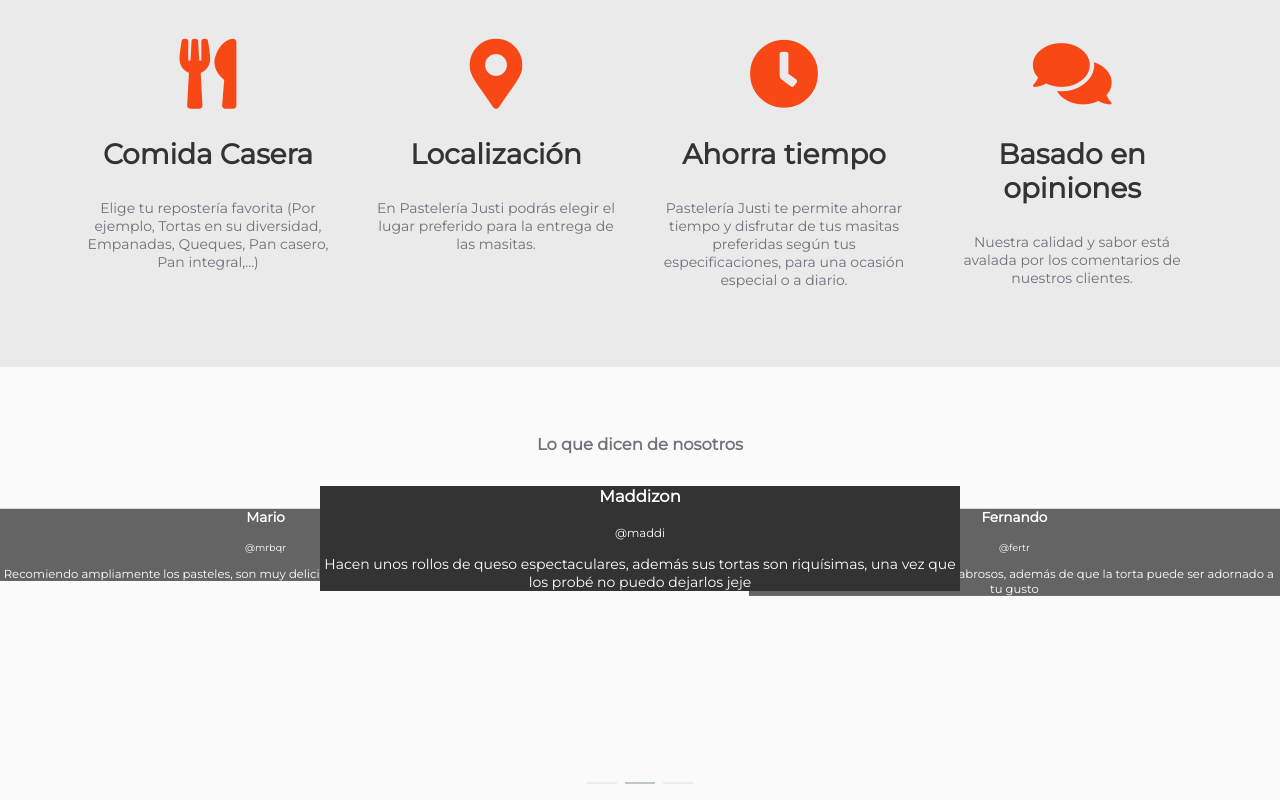
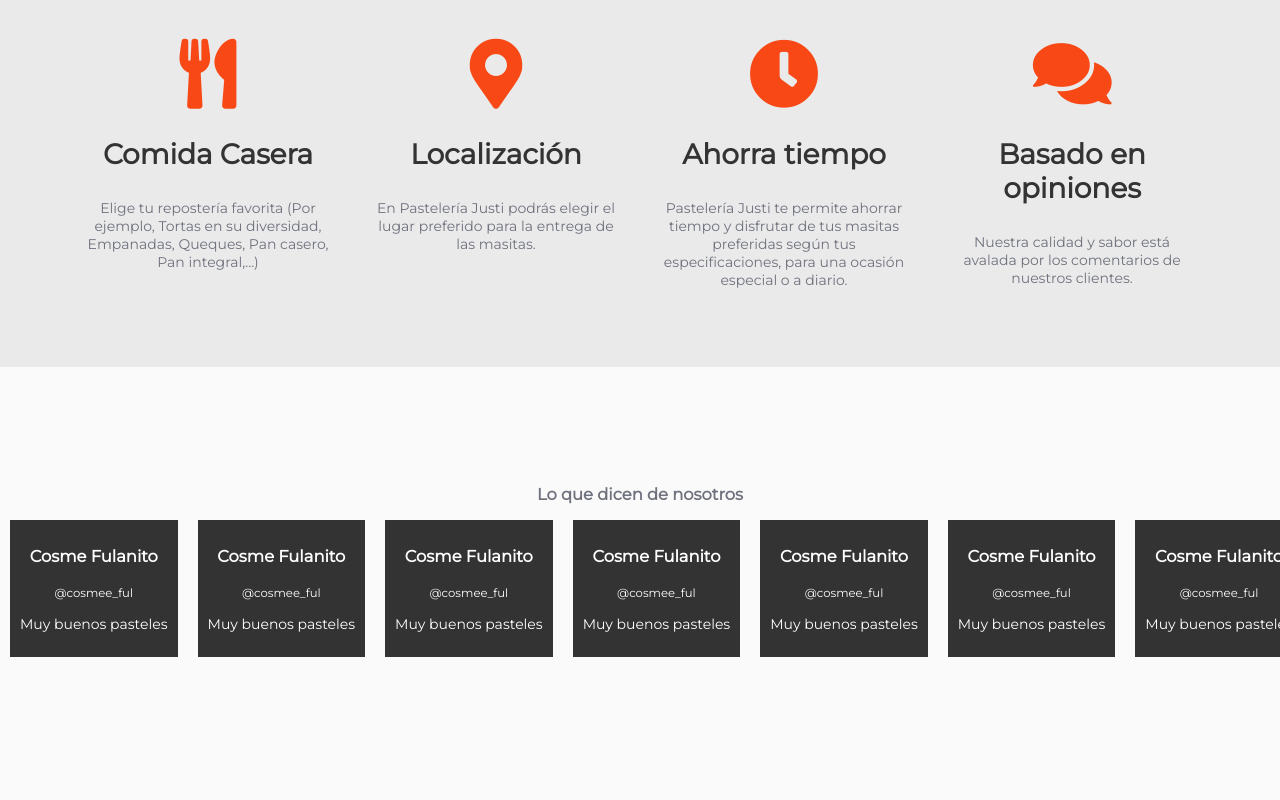
Before and after one commit to diegofertr/web-pasteleria, a Vue app: page /#/ in a window 1280 px wide. Shown: the part 838-1638 px from the top of the page. After the commit the page ends 1495 px from the top, so only its background shows below. Built offline with nearby package versions, Linux system fonts and the light colour scheme; a web font is replaced by a local one.

Commit message:
ejemplo container con scroll horizontal

```diff
--- a/src/views/Home.vue
+++ b/src/views/Home.vue
@@ -42,14 +42,72 @@
     </section>
     <section class="comments">
       <h3 class="comments-title">Lo que dicen de nosotros</h3>
-      <el-carousel type="card" class="comments-carousel">
+      <!-- <el-carousel class="comments-carousel">
         <el-carousel-item v-for="item in comments" :key="item">
           <div class="comment">
             <h3 class="comment-name">{{ item.name }}</h3><small>{{ item.username }}</small>
             <p class="comment-content">{{ item.comment }}</p>
           </div>
         </el-carousel-item>
-      </el-carousel>
+      </el-carousel> -->
+    </section>
+    <section class="scroll-horizontal">
+      <div class="scrolling-wrapper">
+        <div class="card">
+          <div class="comment">
+            <h3 class="comment-name">Cosme Fulanito</h3><small>@cosmee_ful</small>
+            <p class="comment-content">Muy buenos pasteles</p>
+          </div>
+        </div>
+        <div class="card">
+          <div class="comment">
+            <h3 class="comment-name">Cosme Fulanito</h3><small>@cosmee_ful</small>
+            <p class="comment-content">Muy buenos pasteles</p>
+          </div>
+        </div>
+        <div class="card">
+          <div class="comment">
+            <h3 class="comment-name">Cosme Fulanito</h3><small>@cosmee_ful</small>
+            <p class="comment-content">Muy buenos pasteles</p>
+          </div>
+        </div>
+        <div class="card">
+          <div class="comment">
+            <h3 class="comment-name">Cosme Fulanito</h3><small>@cosmee_ful</small>
+            <p class="comment-content">Muy buenos pasteles</p>
+          </div>
+        </div>
+        <div class="card">
+          <div class="comment">
+            <h3 class="comment-name">Cosme Fulanito</h3><small>@cosmee_ful</small>
+            <p class="comment-content">Muy buenos pasteles</p>
+          </div>
+        </div>
+        <div class="card">
+          <div class="comment">
+            <h3 class="comment-name">Cosme Fulanito</h3><small>@cosmee_ful</small>
+            <p class="comment-content">Muy buenos pasteles</p>
+          </div>
+        </div>
+        <div class="card">
+          <div class="comment">
+            <h3 class="comment-name">Cosme Fulanito</h3><small>@cosmee_ful</small>
+            <p class="comment-content">Muy buenos pasteles</p>
+          </div>
+        </div>
+        <div class="card">
+          <div class="comment">
+            <h3 class="comment-name">Cosme Fulanito</h3><small>@cosmee_ful</small>
+            <p class="comment-content">Muy buenos pasteles</p>
+          </div>
+        </div>
+        <div class="card">
+          <div class="comment">
+            <h3 class="comment-name">Cosme Fulanito</h3><small>@cosmee_ful</small>
+            <p class="comment-content">Muy buenos pasteles</p>
+          </div>
+        </div>
+      </div>
     </section>
   </div>
 </template>
@@ -64,8 +122,8 @@
         username: '@mrbqr',
         comment: 'Recomiendo ampliamente los pasteles, son muy deliciosos, con un sabor único y diferente'
       }, {
-        name: 'Maddizon',
-        username: '@maddi',
+        name: 'Gisela',
+        username: '@gisebena',
         comment: 'Hacen unos rollos de queso espectaculares, además sus tortas son riquísimas, una vez que los probé no puedo dejarlos jeje'
       }, {
         name: 'Fernando',
@@ -85,12 +143,26 @@
 <style lang="scss">
 .comments {
   // background: #fff;
-  padding-top: 50px;
+  padding-top: 100px;
+}
 
-  .comment {
-    // max-width: 400px;
-    color: white;
-    background: #333;
+.comment {
+  // max-width: 400px;
+  color: white;
+  background: #333;
+  max-width: 1000px !important;
+  margin: 0 10px;
+  padding: 10px
+}
+
+.scrolling-wrapper {
+  white-space: nowrap;
+  overflow-x: scroll;
+  overflow-y: hidden;
+  display: flex;
+
+  .card {
+    display: inline-block;
   }
 }
 </style>
```
